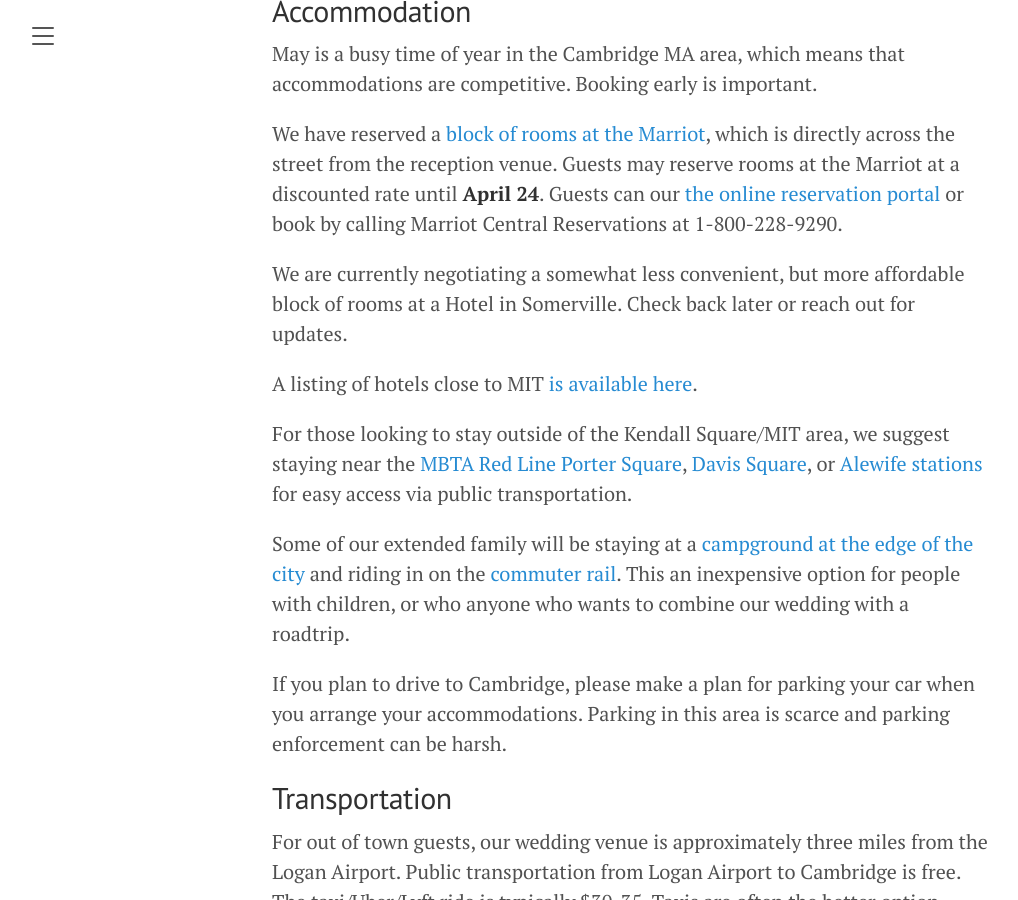
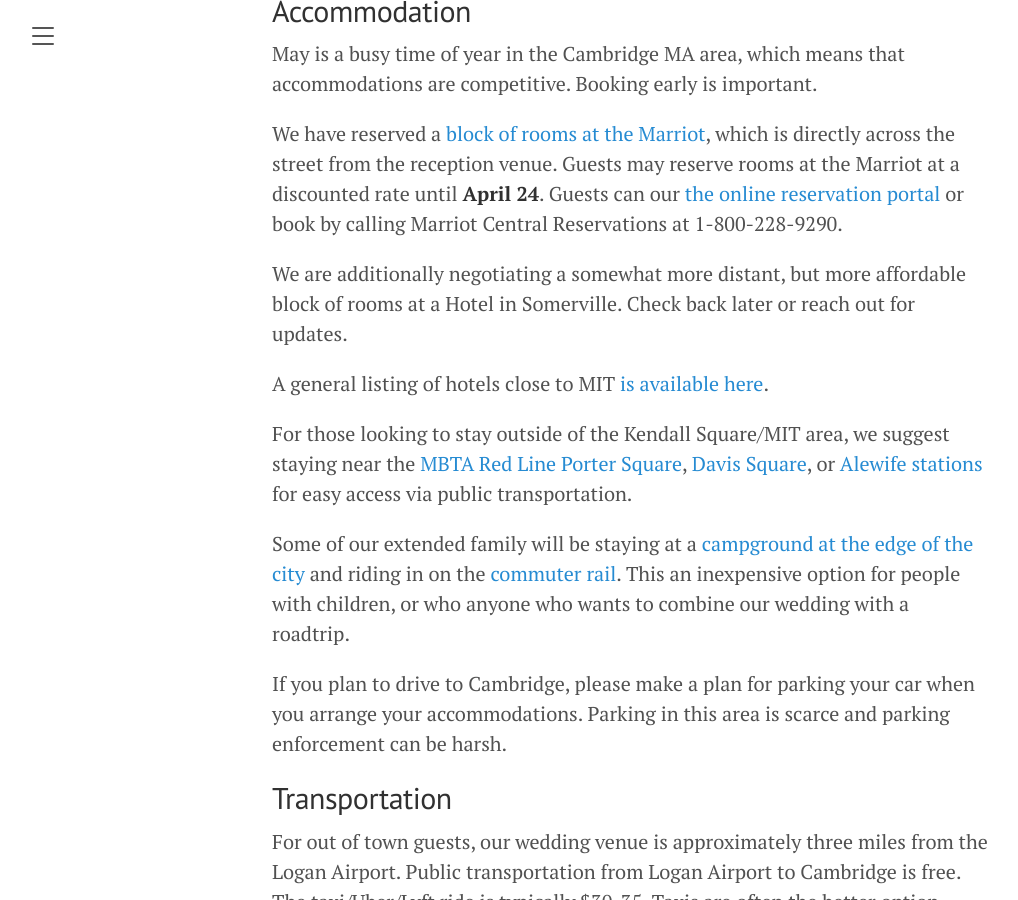
Before and after one commit to JoshBradshaw/andreajosh.github.io, a Jekyll site: the page built from _posts/2023-12-30-overview.md, in a window 1280 px wide and 900 px high, scrolled down 1006 px. Shown: the whole window, without its empty margins (8-1026 px from the left). Built offline with Jekyll 4.4.1, drawn with Linux system fonts in a browser that asks for light colours.

Commit message:
Update 2023-12-30-overview.md

```diff
--- a/_posts/2023-12-30-overview.md
+++ b/_posts/2023-12-30-overview.md
@@ -28,9 +28,9 @@ May is a busy time of year in the Cambridge MA area, which means that accommodat
 
 We have reserved a [block of rooms at the Marriot](https://www.marriott.com/events/start.mi?id=1705508530715&key=GRP), which is directly across the street from the reception venue. Guests may reserve rooms at the Marriot at a discounted rate until **April 24**. Guests can our [the online reservation portal](https://www.marriott.com/events/start.mi?id=1705508530715&key=GRP) or book by calling Marriot Central Reservations at 1-800-228-9290.
 
-We are currently negotiating a somewhat less convenient, but more affordable block of rooms at a Hotel in Somerville. Check back later or reach out for updates.
+We are additionally negotiating a somewhat more distant, but more affordable block of rooms at a Hotel in Somerville. Check back later or reach out for updates.
 
-A listing of hotels close to MIT [is available here](https://commencement.mit.edu/guests/visiting-cambridge/accommodations).
+A general listing of hotels close to MIT [is available here](https://commencement.mit.edu/guests/visiting-cambridge/accommodations).
 
 For those looking to stay outside of the Kendall Square/MIT area, we suggest staying near the [MBTA Red Line](https://cdn.mbta.com/sites/default/files/2022-12/2022-12-12-subway-map-v37f.pdf) [Porter Square](https://maps.app.goo.gl/4Fj5gcrcY5QdFHnz6), [Davis Square](https://maps.app.goo.gl/qLPQCDX8tfgtqZtZ9), or [Alewife stations](https://maps.app.goo.gl/H2DGYJ8CWRxAiugPA) for easy access via public transportation.
 
```
